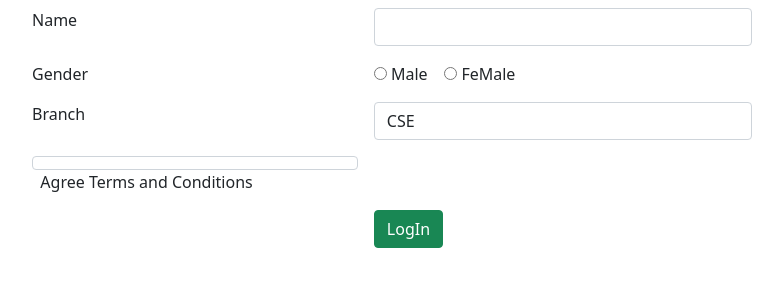
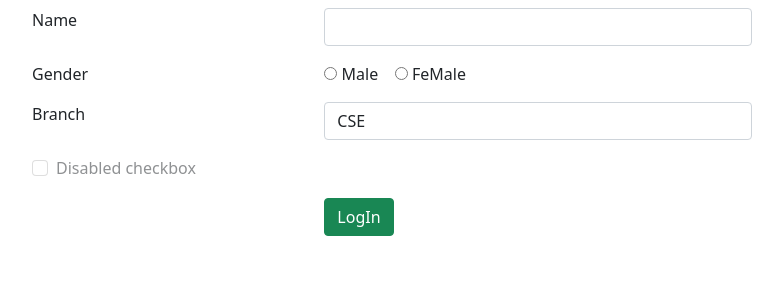
Before and after one commit to anishpdm/Demo-App-for-Selenium-Testing, a PHP site: page / in a window 1280 px wide. Shown: the top 300 px of the page, without its empty margins (248-1031 px from the left). Run offline with PHP 8.4, Linux system fonts and the light colour scheme.

Commit message:
first commit

```diff
--- a/index.php
+++ b/index.php
@@ -42,7 +42,14 @@
 
 
                         <tr>
-                            <td> <input type="checkbox" class="form-control"> &nbsp; Agree Terms and Conditions </td>
+                            <td>
+                                <div class="form-check">
+                                    <input class="form-check-input" type="checkbox" value="" id="flexCheckDisabled" disabled>
+                                    <label class="form-check-label" for="flexCheckDisabled">
+                                        Disabled checkbox
+                                    </label>
+                                </div>
+                            </td>
 
                         </tr>
                         <tr>
```
